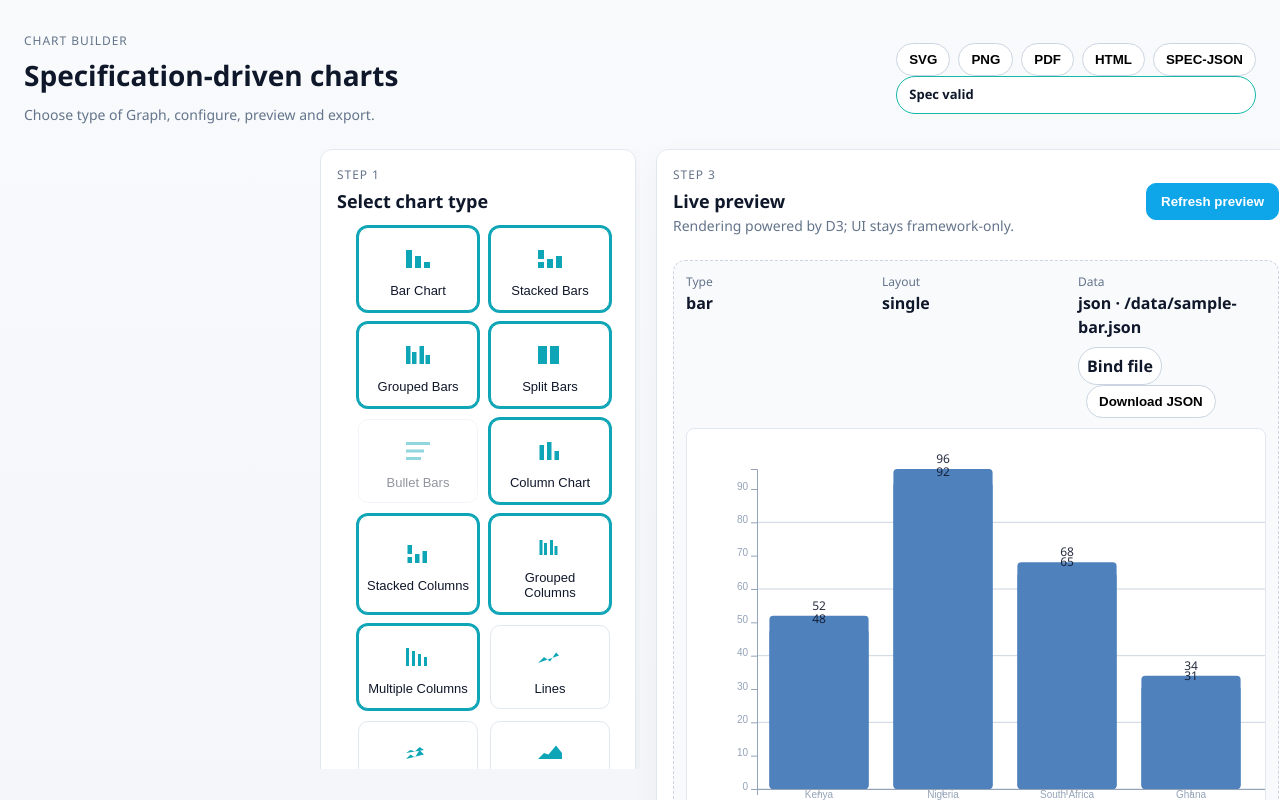
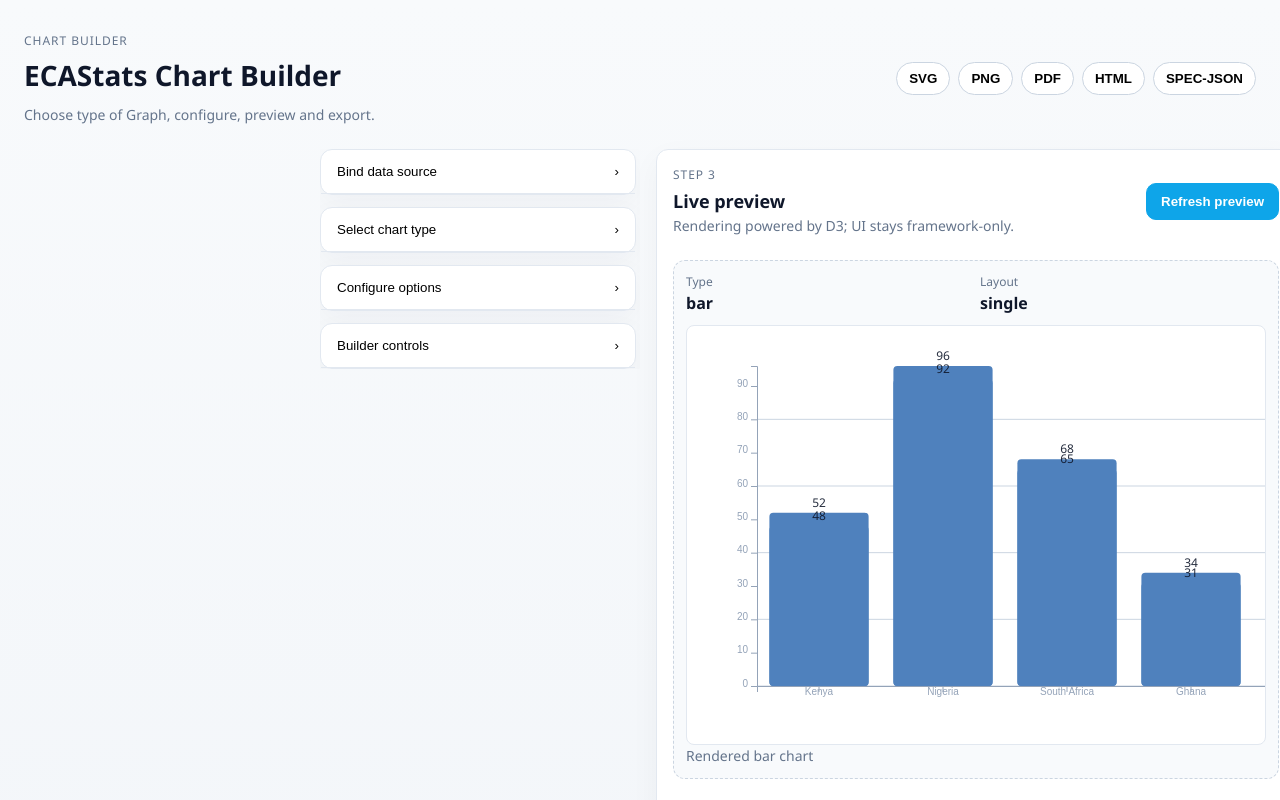
Before and after one commit to yonathanta/Chart-Builder, a Vue app: page / in a window 1280 px wide. Shown: the top 800 px of the page. Built offline with nearby package versions, Linux system fonts and the light colour scheme.

Commit message:
feat: enhance panel toggling and update chart type handling with sensible defaults

```diff
--- a/src/App.vue
+++ b/src/App.vue
@@ -121,6 +121,7 @@ const areaConfig = ref<AreaChartConfig>({
 const isValid = computed(() => !validationError.value);
 
 const panelOpen = ref({
+  type: false,
   options: false,
   builder: false,
   data: false,
@@ -147,7 +148,14 @@ watch(
 );
 
 function updateType(type: ChartSpec["type"]) {
-  spec.value = { ...spec.value, type };
+  // When switching to certain chart types, suggest sensible default layout presets.
+  if (type === 'orbitDonut') {
+    spec.value = { ...spec.value, type, layout: { ...spec.value.layout, preset: 'grid' } };
+  } else if (type === 'dotDonut') {
+    spec.value = { ...spec.value, type, layout: { ...spec.value.layout, preset: 'grid' } };
+  } else {
+    spec.value = { ...spec.value, type };
+  }
   refreshPreview();
 }
 
@@ -213,6 +221,14 @@ function onPreviewRefresh() {
   });
 }
 
+function togglePanel(key: 'type' | 'options' | 'builder' | 'data') {
+  const wasOpen = (panelOpen.value as any)[key];
+  // close all panels first
+  Object.keys(panelOpen.value).forEach(k => { (panelOpen.value as any)[k] = false; });
+  // toggle the requested panel
+  (panelOpen.value as any)[key] = !wasOpen;
+}
+
 const previewRef = ref<InstanceType<typeof PreviewPane> | null>(null);
 
 async function downloadBlob(blob: Blob, fileName: string) {
@@ -264,7 +280,7 @@ async function handleExport(format: ExportFormat) {
     <header class="page__header">
       <div>
         <p class="eyebrow">Chart Builder</p>
-        <h1>Specification-driven charts</h1>
+        <h1>ECAStats Chart Builder</h1>
         <p class="muted">Choose type of Graph, configure, preview and export.</p>
       </div>
       <div class="page__actions">
@@ -279,58 +295,14 @@ async function handleExport(format: ExportFormat) {
             {{ format.toUpperCase() }}
           </button>
         </div>
-        <div class="badge" :class="{ 'badge--ok': isValid, 'badge--error': !isValid }">
-          {{ isValid ? "Spec valid" : "Spec invalid" }}
-        </div>
+
       </div>
     </header>
 
     <section class="layout">
       <div class="layout__side">
-        <ChartTypeSelector :selected="spec.type" @select="updateType" @preset="applyPreset" />
-
         <section class="panel panel--foldable">
-          <button class="panel__toggle" type="button" @click="panelOpen.options = !panelOpen.options">
-            <span>Configure options</span>
-            <span class="chevron" :class="{ 'chevron--open': panelOpen.options }">›</span>
-          </button>
-          <div v-if="panelOpen.options" class="panel__body">
-            <ChartOptionsPanel :layout="spec.layout" :style="spec.style" @update:layout="updateLayout" @update:style="updateStyle" />
-          </div>
-        </section>
-
-        <section v-if="spec.type === 'bar'" class="panel panel--foldable">
-          <button class="panel__toggle" type="button" @click="panelOpen.builder = !panelOpen.builder">
-            <span>Builder controls</span>
-            <span class="chevron" :class="{ 'chevron--open': panelOpen.builder }">›</span>
-          </button>
-          <div v-if="panelOpen.builder" class="panel__body">
-            <BarBuilderControls :config="barConfig" :fields="dataFields" @update:config="updateBarConfig" />
-          </div>
-        </section>
-
-        <section v-if="spec.type === 'line'" class="panel panel--foldable">
-          <button class="panel__toggle" type="button" @click="panelOpen.builder = !panelOpen.builder">
-            <span>Builder controls</span>
-            <span class="chevron" :class="{ 'chevron--open': panelOpen.builder }">›</span>
-          </button>
-          <div v-if="panelOpen.builder" class="panel__body">
-            <LineBuilderControls :config="lineConfig" @update:config="updateLineConfig" />
-          </div>
-        </section>
-
-        <section v-if="spec.type === 'area'" class="panel panel--foldable">
-          <button class="panel__toggle" type="button" @click="panelOpen.builder = !panelOpen.builder">
-            <span>Builder controls</span>
-            <span class="chevron" :class="{ 'chevron--open': panelOpen.builder }">›</span>
-          </button>
-          <div v-if="panelOpen.builder" class="panel__body">
-            <AreaBuilderControls :config="areaConfig" @update:config="updateAreaConfig" />
-          </div>
-        </section>
-
-        <section class="panel panel--foldable">
-          <button class="panel__toggle" type="button" @click="panelOpen.data = !panelOpen.data">
+          <button class="panel__toggle" type="button" @click="togglePanel('data')">
             <span>Bind data source</span>
             <span class="chevron" :class="{ 'chevron--open': panelOpen.data }">›</span>
           </button>
@@ -343,6 +315,56 @@ async function handleExport(format: ExportFormat) {
               @navigate:config="() => { panelOpen.options = true; panelOpen.builder = true; }"
               @preview-refresh="onPreviewRefresh"
             />
+          </div>
+        </section>
+
+        <section class="panel panel--foldable">
+          <button class="panel__toggle" type="button" @click="togglePanel('type')">
+            <span>Select chart type</span>
+            <span class="chevron" :class="{ 'chevron--open': panelOpen.type }">›</span>
+          </button>
+          <div v-if="panelOpen.type" class="panel__body">
+            <ChartTypeSelector :selected="spec.type" @select="updateType" @preset="applyPreset" />
+          </div>
+        </section>
+
+        <section class="panel panel--foldable">
+          <button class="panel__toggle" type="button" @click="togglePanel('options')">
+            <span>Configure options</span>
+            <span class="chevron" :class="{ 'chevron--open': panelOpen.options }">›</span>
+          </button>
+          <div v-if="panelOpen.options" class="panel__body">
+            <ChartOptionsPanel :layout="spec.layout" :style="spec.style" @update:layout="updateLayout" @update:style="updateStyle" />
+          </div>
+        </section>
+
+        <section v-if="spec.type === 'bar'" class="panel panel--foldable">
+          <button class="panel__toggle" type="button" @click="togglePanel('builder')">
+            <span>Builder controls</span>
+            <span class="chevron" :class="{ 'chevron--open': panelOpen.builder }">›</span>
+          </button>
+          <div v-if="panelOpen.builder" class="panel__body">
+            <BarBuilderControls :config="barConfig" :fields="dataFields" @update:config="updateBarConfig" />
+          </div>
+        </section>
+
+        <section v-if="spec.type === 'line'" class="panel panel--foldable">
+          <button class="panel__toggle" type="button" @click="togglePanel('builder')">
+            <span>Builder controls</span>
+            <span class="chevron" :class="{ 'chevron--open': panelOpen.builder }">›</span>
+          </button>
+          <div v-if="panelOpen.builder" class="panel__body">
+            <LineBuilderControls :config="lineConfig" @update:config="updateLineConfig" />
+          </div>
+        </section>
+
+        <section v-if="spec.type === 'area'" class="panel panel--foldable">
+          <button class="panel__toggle" type="button" @click="togglePanel('builder')">
+            <span>Builder controls</span>
+            <span class="chevron" :class="{ 'chevron--open': panelOpen.builder }">›</span>
+          </button>
+          <div v-if="panelOpen.builder" class="panel__body">
+            <AreaBuilderControls :config="areaConfig" @update:config="updateAreaConfig" />
           </div>
         </section>
 
--- a/src/components/ChartTypeSelector.vue
+++ b/src/components/ChartTypeSelector.vue
@@ -41,7 +41,7 @@ const tiles: Tile[] = [
   { key: "pie", label: "Pie Chart", type: "unsupported", enabled: false, icon: "M12 4v8h8A8 8 0 0012 4zM4 12a8 8 0 008 8v-8H4z" },
   { key: "multi-pies", label: "Multiple Pies", type: "unsupported", enabled: false, icon: "M7 7a4 4 0 100 8 4 4 0 000-8zm10-2a4 4 0 100 8 4 4 0 000-8z" },
   { key: "donut", label: "Donut Chart", type: "unsupported", enabled: false, icon: "M12 4a8 8 0 100 16 8 8 0 000-16zm0 5a3 3 0 110 6 3 3 0 010-6z" },
-  { key: "orbit-donut", label: "Orbit Donut", type: "orbitDonut", enabled: true, icon: "M12 4a8 8 0 100 16 8 8 0 000-16zm0 5a3 3 0 110 6 3 3 0 010-6z" },
+  { key: "orbit-donut", label: "Multiple Pies", type: "orbitDonut", enabled: true, icon: "M7 7a4 4 0 100 8 4 4 0 000-8zm10-2a4 4 0 100 8 4 4 0 000-8z" },
 ];
 
 function onClick(tile: Tile) {
@@ -51,7 +51,7 @@ function onClick(tile: Tile) {
   // Suggest preset changes for supported categories
   if (tile.type === "bar") {
     const map: Record<string, { layoutPreset?: "horizontal" | "vertical" | "grid" | "smallMultiples"; mode?: "grouped" | "stacked" | "percent" | "simple" }> = {
-      bar: { layoutPreset: "horizontal", mode: "simple" },
+      bar: { layoutPreset: "vertical", mode: "simple" },
       "bar-stacked": { layoutPreset: "horizontal", mode: "stacked" },
       "bar-grouped": { layoutPreset: "horizontal", mode: "grouped" },
       "bar-split": { layoutPreset: "horizontal", mode: "percent" },
--- a/src/components/DataBindingPanel.vue
+++ b/src/components/DataBindingPanel.vue
@@ -152,9 +152,11 @@ function downloadExcelTemplate() {
   triggerDownload(csv, "chart-template.csv", "text/csv");
 }
 
-onBeforeUnmount(() => {
-  if (fileObjectUrl) URL.revokeObjectURL(fileObjectUrl);
-});
+// Keep the blob URL alive while the preview may still need it.
+// We previously revoked the blob URL on unmount which caused the preview
+// to sometimes attempt to fetch an already-revoked blob (ERR_FILE_NOT_FOUND).
+// The blob is revoked when replaced or when the page unloads; explicit
+// revocation can be added later if desired.
 </script>
 
 <template>
--- a/src/components/PreviewPane.vue
+++ b/src/components/PreviewPane.vue
@@ -490,49 +490,8 @@ function addColumn() {
   renderWithCurrentRows();
 }
 
-async function handleFileInput(evt: Event) {
-  const input = evt.target as HTMLInputElement;
-  const file = input?.files?.[0];
-  if (!file) return;
-  try {
-    status.value = `Importing ${file.name}…`;
-    const arrayBuffer = await file.arrayBuffer();
-    const wb = XLSX.read(arrayBuffer, { type: 'array' });
-    const first = wb.SheetNames[0];
-    const sheet = wb.Sheets[first];
-    const json = XLSX.utils.sheet_to_json(sheet, { defval: '' });
-    // Ensure consistent object rows
-    rows.value = (json as any[]).map(r => ({ ...r }));
-    // notify parent of field/columns change
-    emit('update:fields', columns.value);
-    // re-render chart with imported rows
-    await nextTick();
-    renderWithCurrentRows();
-    status.value = `Loaded ${rows.value.length} rows from ${file.name}`;
-  } catch (err) {
-    error.value = err instanceof Error ? err.message : String(err);
-    status.value = '';
-  } finally {
-    // reset the input so same file can be selected again
-    if (evt.target && (evt.target as HTMLInputElement).value) (evt.target as HTMLInputElement).value = '';
-  }
-}
 
-function downloadJson() {
-  try {
-    const blob = new Blob([JSON.stringify(rows.value, null, 2)], { type: 'application/json' });
-    const url = URL.createObjectURL(blob);
-    const a = document.createElement('a');
-    a.href = url;
-    a.download = 'data.json';
-    document.body.appendChild(a);
-    a.click();
-    a.remove();
-    URL.revokeObjectURL(url);
-  } catch (err) {
-    error.value = err instanceof Error ? err.message : String(err);
-  }
-}
+
 
 function renameColumnAction() {
   const from = renameFrom.value.trim();
@@ -707,17 +666,6 @@ onBeforeUnmount(() => {
           <div>
             <p class="label">Layout</p>
             <p class="value">{{ spec.layout?.preset ?? 'single' }}</p>
-        </div>
-        <div>
-          <p class="label">Data</p>
-          <p class="value">{{ spec.data.provider }} · {{ spec.data.query.source }}</p>
-          <div style="margin-top:8px;">
-            <label class="pill" style="display:inline-flex; align-items:center; gap:8px; padding:6px 8px; cursor:pointer;">
-              <span>Bind file</span>
-              <input type="file" accept=".csv,.tsv,.xls,.xlsx" style="display:none" @change="handleFileInput" />
-            </label>
-            <button class="pill" type="button" style="margin-left:8px;" @click="downloadJson" :disabled="!rows.length">Download JSON</button>
-          </div>
           </div>
         </div>
       <!-- removed global overlay; filter card will be placed inside the data panel -->
```
Lines whose indentation alone changed are shown as unchanged.
